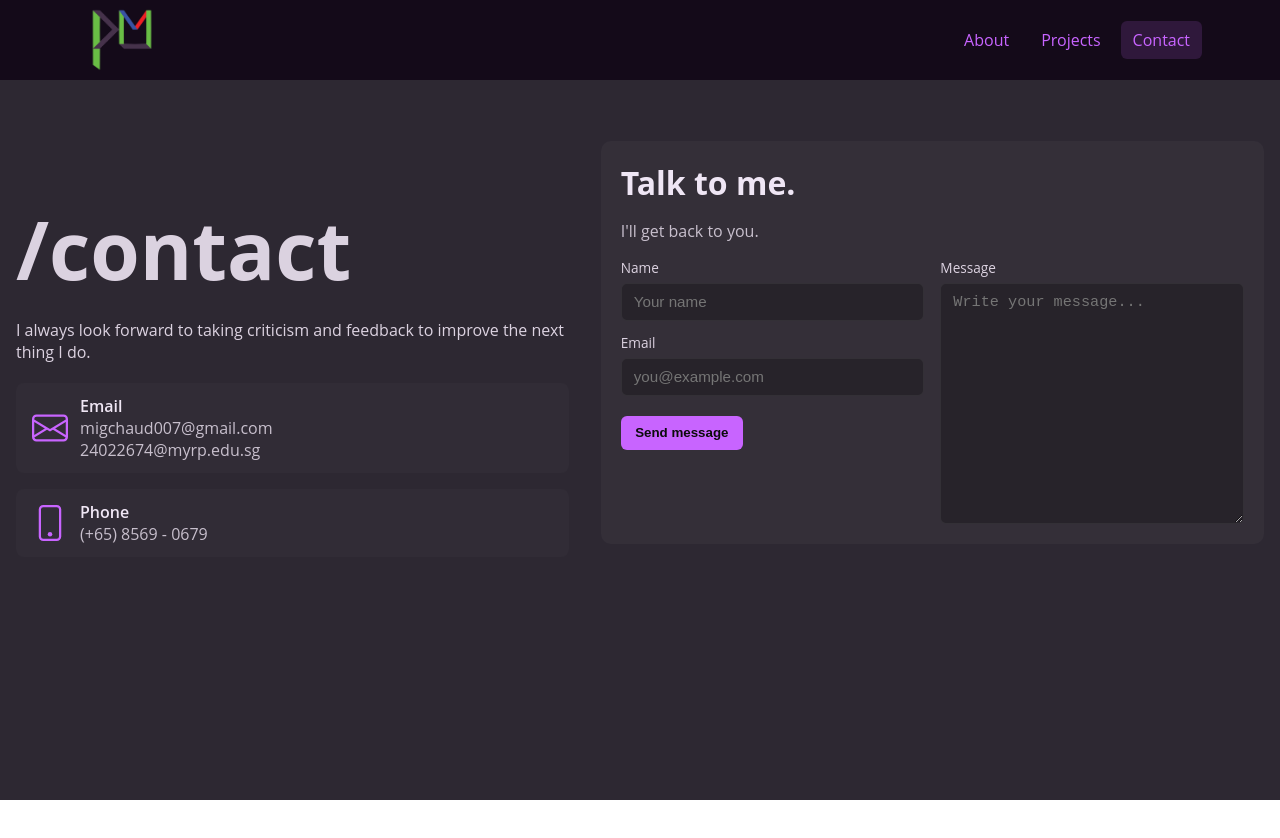
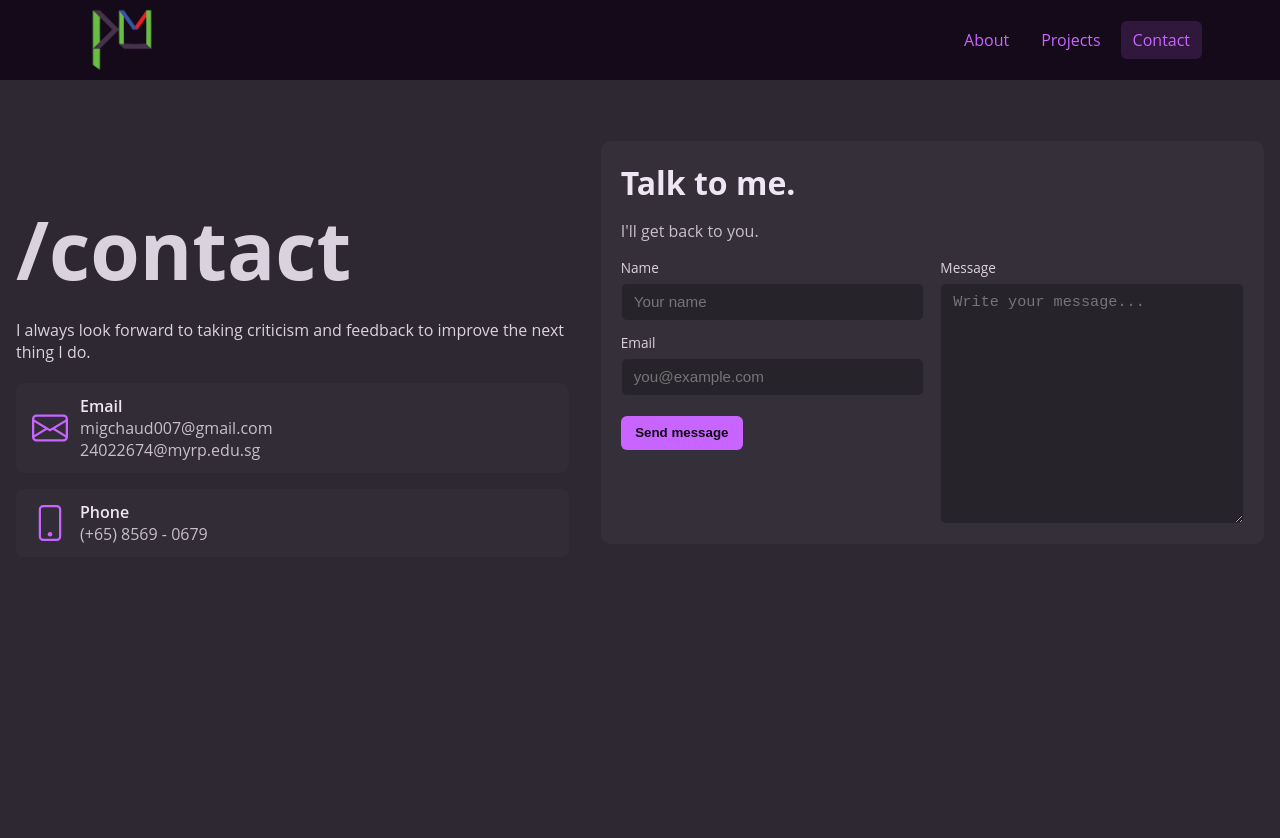
Before and after one commit to Panganiban-Miguel/portfolio, a React (Create React App) app in the folder portfolio-app/: page /portfolio/contact in a window 1280 px wide. Shown: the top 838 px of the page. Before the commit the page ends 800 px from the top, so only its background shows below. Built offline with nearby package versions, Linux system fonts and the light colour scheme.

Commit message:
undid removal of scrolling (broke the entire website)

```diff
--- a/portfolio-app/src/pages/Contact.css
+++ b/portfolio-app/src/pages/Contact.css
@@ -1,9 +1,3 @@
-html, body {
-  height: 100%;
-  margin: 0; /* Remove default margin */
-  overflow: hidden; /* Disable scrolling */
-}
-
 .contact-page {
   background-color: #2d2832;
   min-height: 100vh;
```
